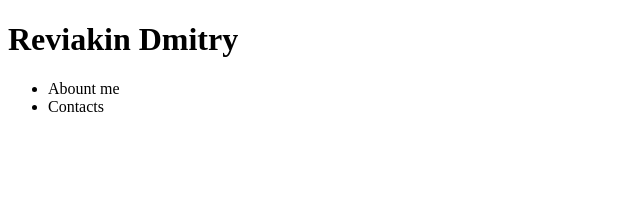
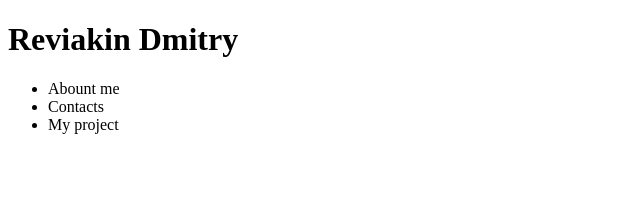
Before and after one commit to reviakin/personal-site, a React (Vite) app: page / in a window 1280 px wide. Shown: the top 206 px of the page, without its empty margins (0-640 px from the left). Built offline with nearby package versions, Linux system fonts and the light colour scheme.

Commit message:
add "my project" in header

```diff
--- a/src/components/Header.js
+++ b/src/components/Header.js
@@ -8,6 +8,7 @@ export default function Header() {
                     Abount me
                 </li>
                 <li>Contacts</li>
+                <li>My project</li>
             </ul>
         </div>
     )
```
